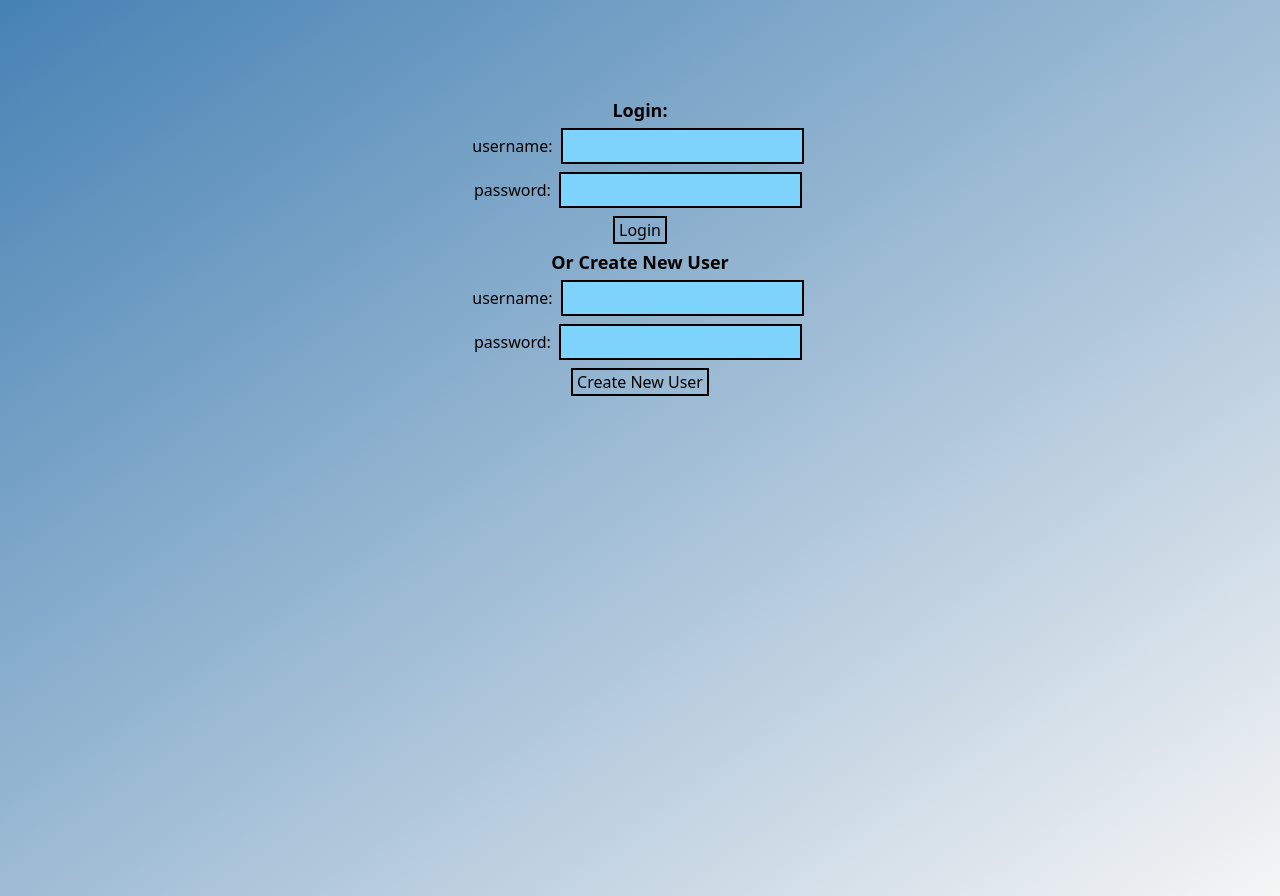
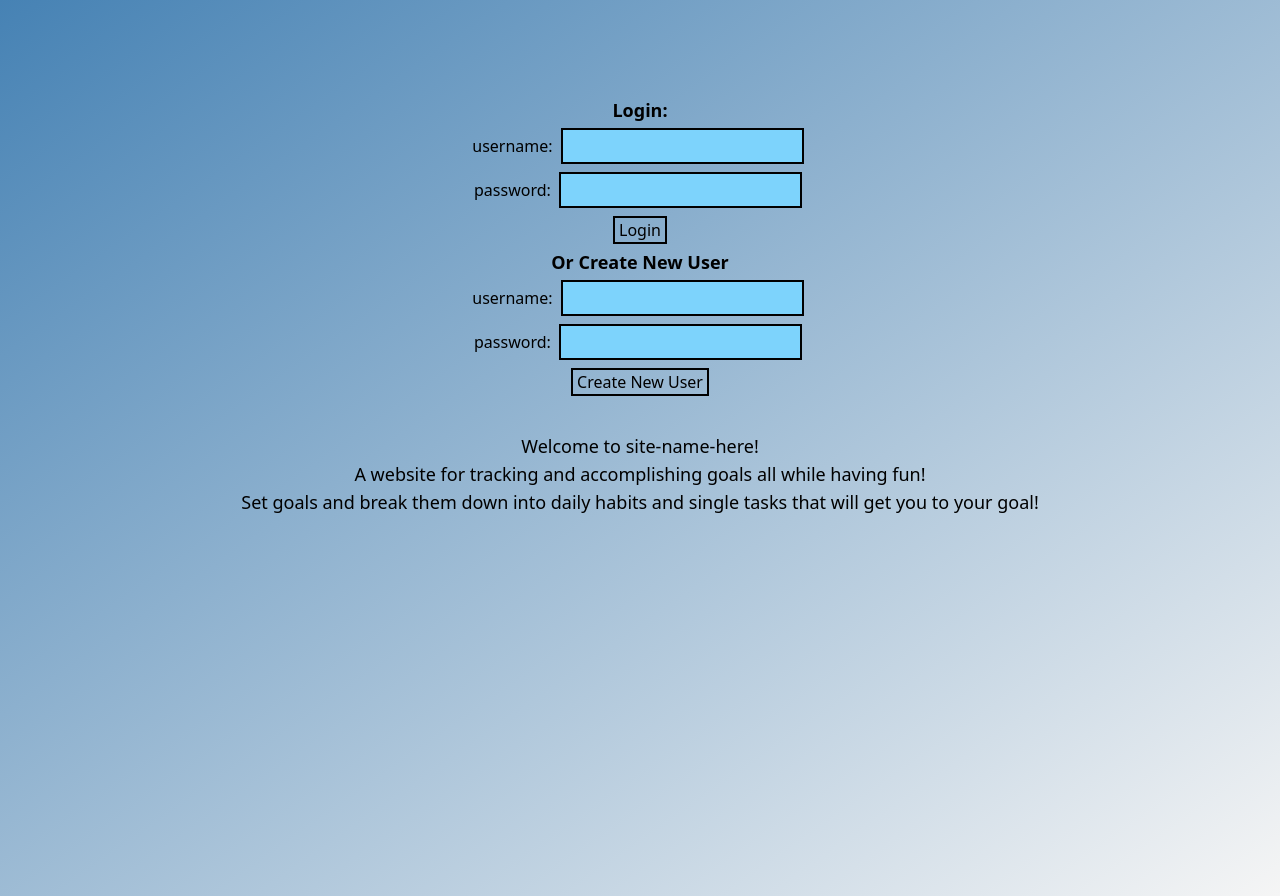
Before and after one commit to tim-mueller5/Goal_Tracking_App, a React (Create React App) app in the folder client/: page / in a window 1280 px wide. Built offline with nearby package versions, Linux system fonts and the light colour scheme; no server answers; a web font is replaced by a local one.

Commit message:
add login message

```diff
--- a/client/src/components/Login.js
+++ b/client/src/components/Login.js
@@ -118,6 +118,7 @@ function Login( ) {
                 <button type="submit" className='border-solid border-black border-2 px-1 m-1'>Create New User</button>
             </form>
             <p>{error}</p>
+            <p className="text-lg m-8">Welcome to site-name-here!<br/> A website for tracking and accomplishing goals all while having fun! <br/> Set goals and break them down into daily habits and single tasks that will get you to your goal!</p>
         </div>
 
 
```
